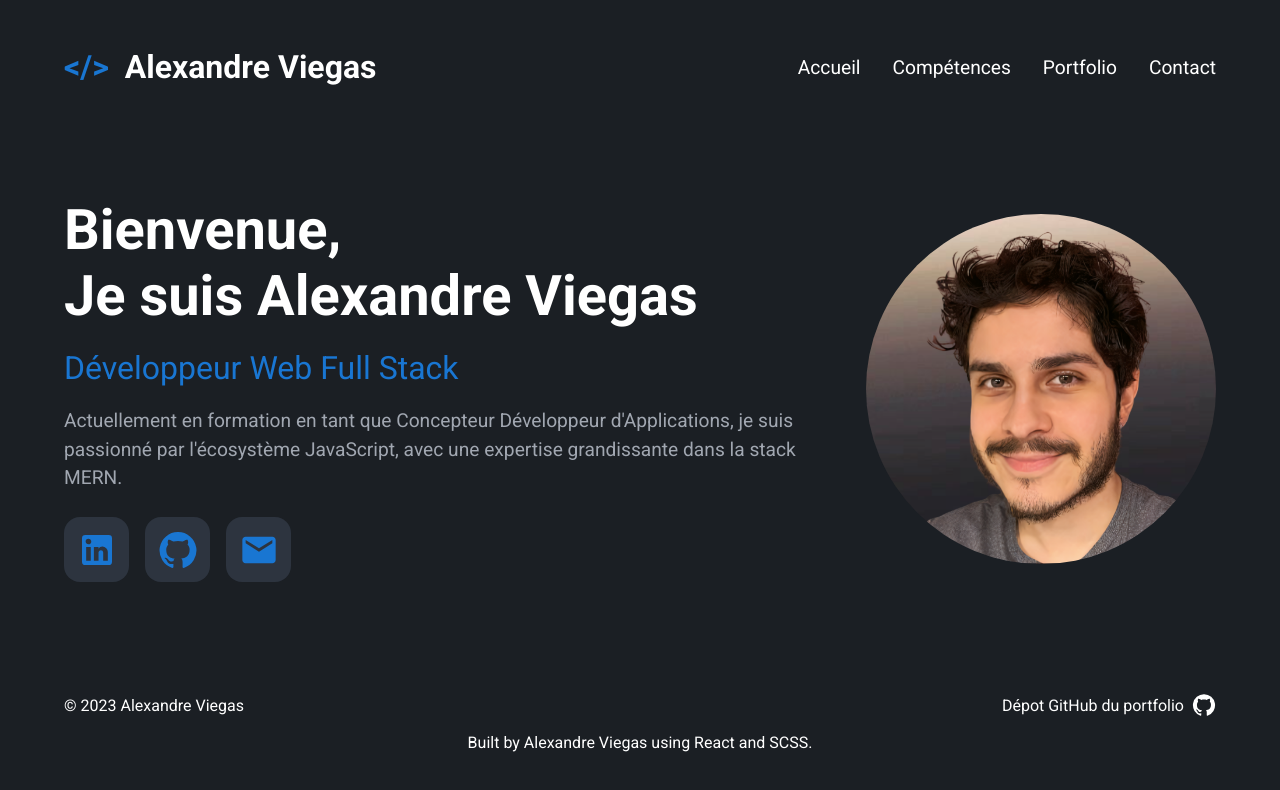
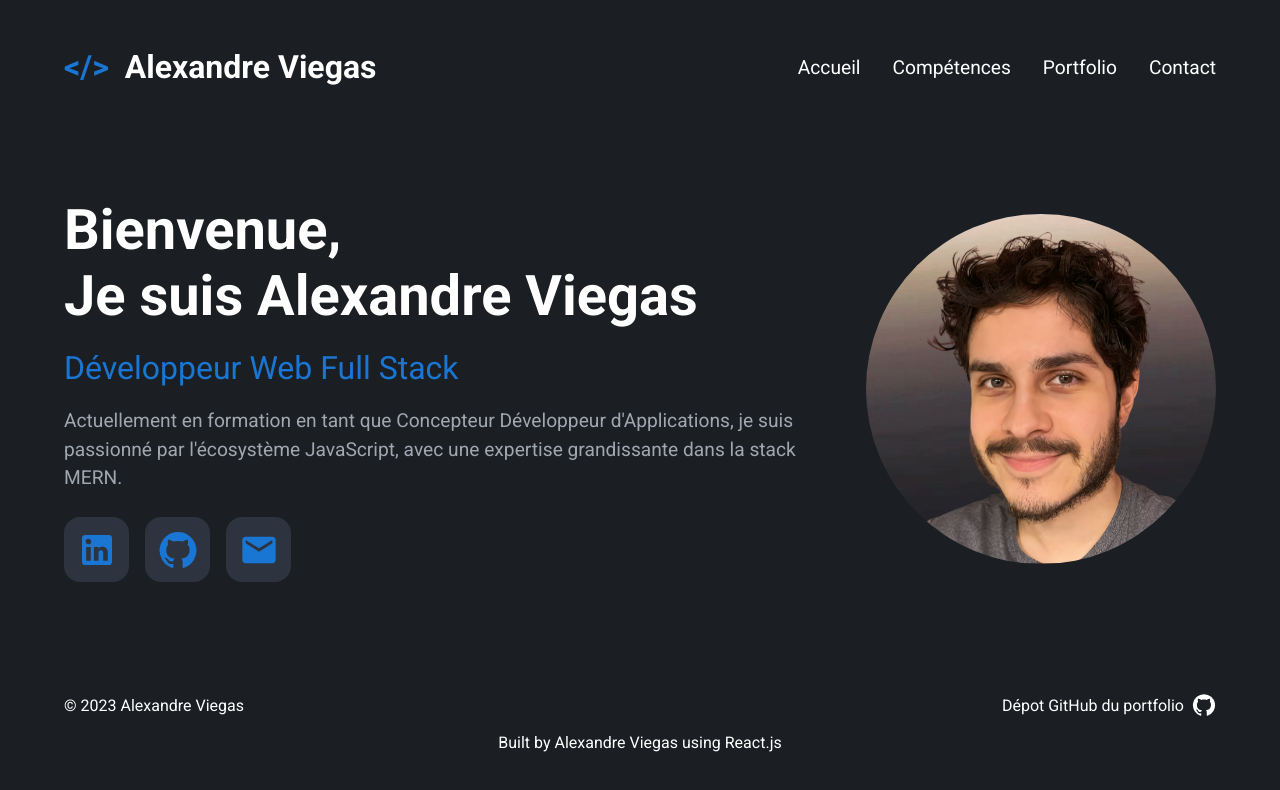
Before and after one commit to rAlexandreViegas/Portfolio, a React (Vite) app: page / in a window 1280 px wide. Shown: the top 790 px of the page. Built offline with nearby package versions, Linux system fonts and the light colour scheme.

Commit message:
🎨 Change the text of the footer

```diff
--- a/src/components/Footer.jsx
+++ b/src/components/Footer.jsx
@@ -18,7 +18,7 @@ export default function Footer() {
         </div>
       </div>
       <p className="footer__text">
-        Built by Alexandre Viegas using React and SCSS.
+        Built by Alexandre Viegas using React.js
       </p>
     </footer>
   );
```
